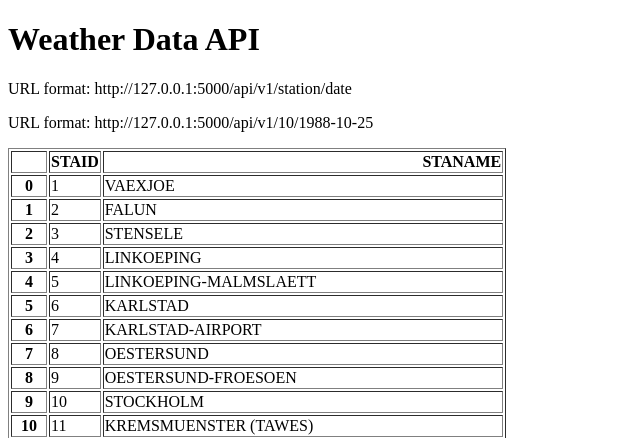
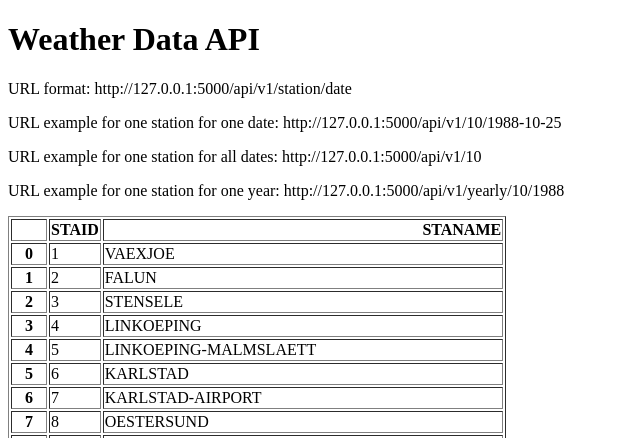
Before and after one commit to anujamerwade/weather-api-app, a Flask app: page / in a window 1280 px wide. Shown: the top 438 px of the page, without its empty margins (0-640 px from the left). Run offline with Flask 3, Linux system fonts and the light colour scheme.

Commit message:
Add URL endpoints for yearly and all data

```diff
--- a/main.py
+++ b/main.py
@@ -19,5 +19,22 @@ def about(station, date):
     print(date)
     return {"station": station, "temperature": temperature, "date": date}
 
+@app.route("/api/v1/<station>")
+def all_data(station):
+    filename = "data_small/TG_STAID" + str(station).zfill(6) + ".txt"
+    df = pd.read_csv(filename, skiprows=20, parse_dates=["    DATE"])
+    print(df.head())
+    result = df.to_dict(orient="records")
+    return result
+
+@app.route("/api/v1/yearly/<station>/<year>")
+def yearly(station, year):
+    filename = "data_small/TG_STAID" + str(station).zfill(6) + ".txt"
+    df = pd.read_csv(filename, skiprows=20)
+    df["    DATE"] = df["    DATE"].astype(str)
+    result = df[df["    DATE"].str.startswith(str(year))].to_dict(orient="records")
+
+    return result
+
 if __name__ == "__main__":
     app.run(debug=True) # add port param to change port number
--- a/templates/home.html
+++ b/templates/home.html
@@ -7,7 +7,9 @@
 <body>
   <h1>Weather Data API</h1>
   <p>URL format: http://127.0.0.1:5000/api/v1/station/date</p>
-  <p>URL format: http://127.0.0.1:5000/api/v1/10/1988-10-25</p>
+  <p>URL example for one station for one date: http://127.0.0.1:5000/api/v1/10/1988-10-25</p>
+  <p>URL example for one station for all dates: http://127.0.0.1:5000/api/v1/10</p>
+  <p>URL example for one station for one year: http://127.0.0.1:5000/api/v1/yearly/10/1988</p>
   <p>{{data|safe}}</p>
 
 </body>
```
